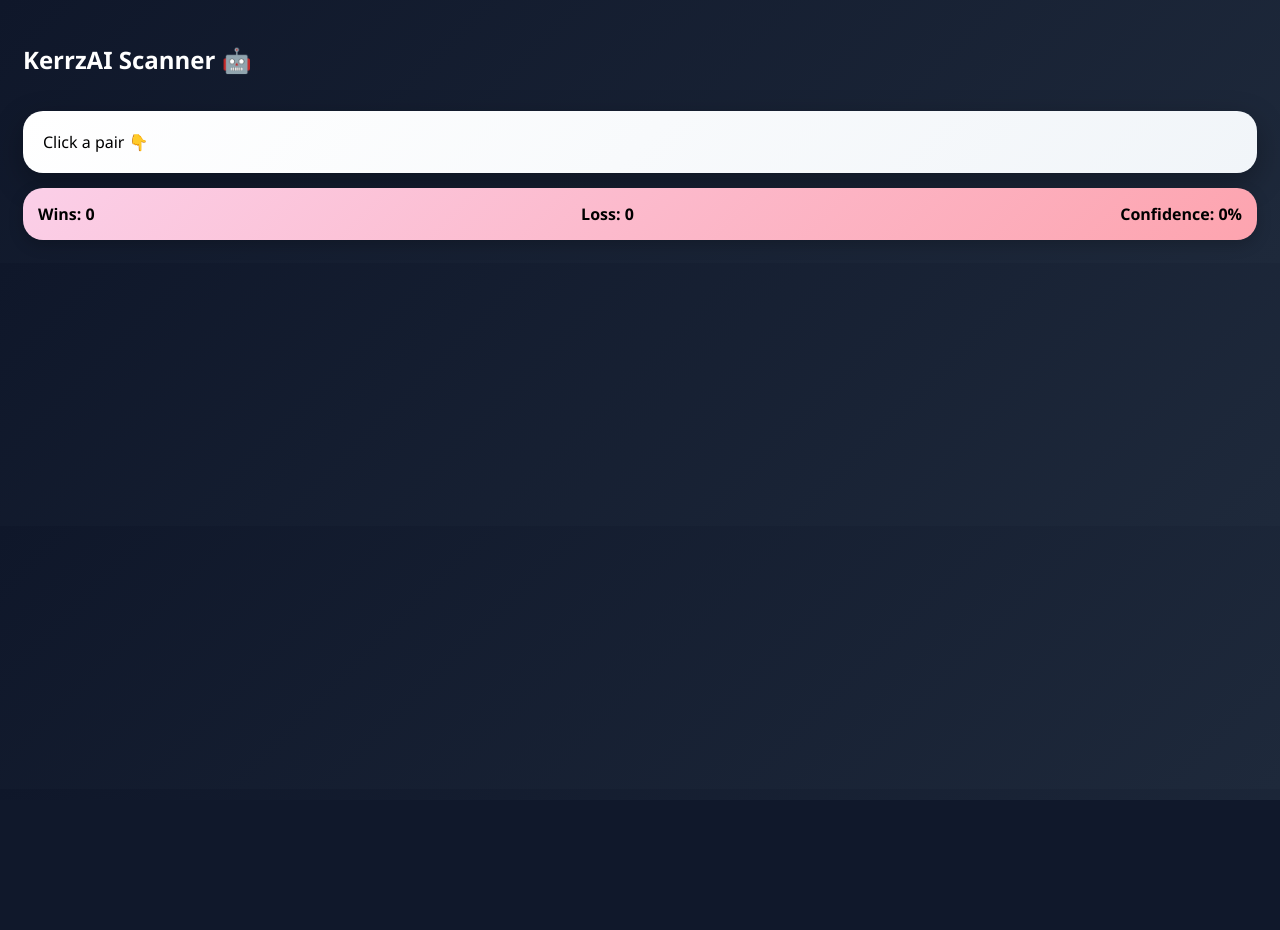
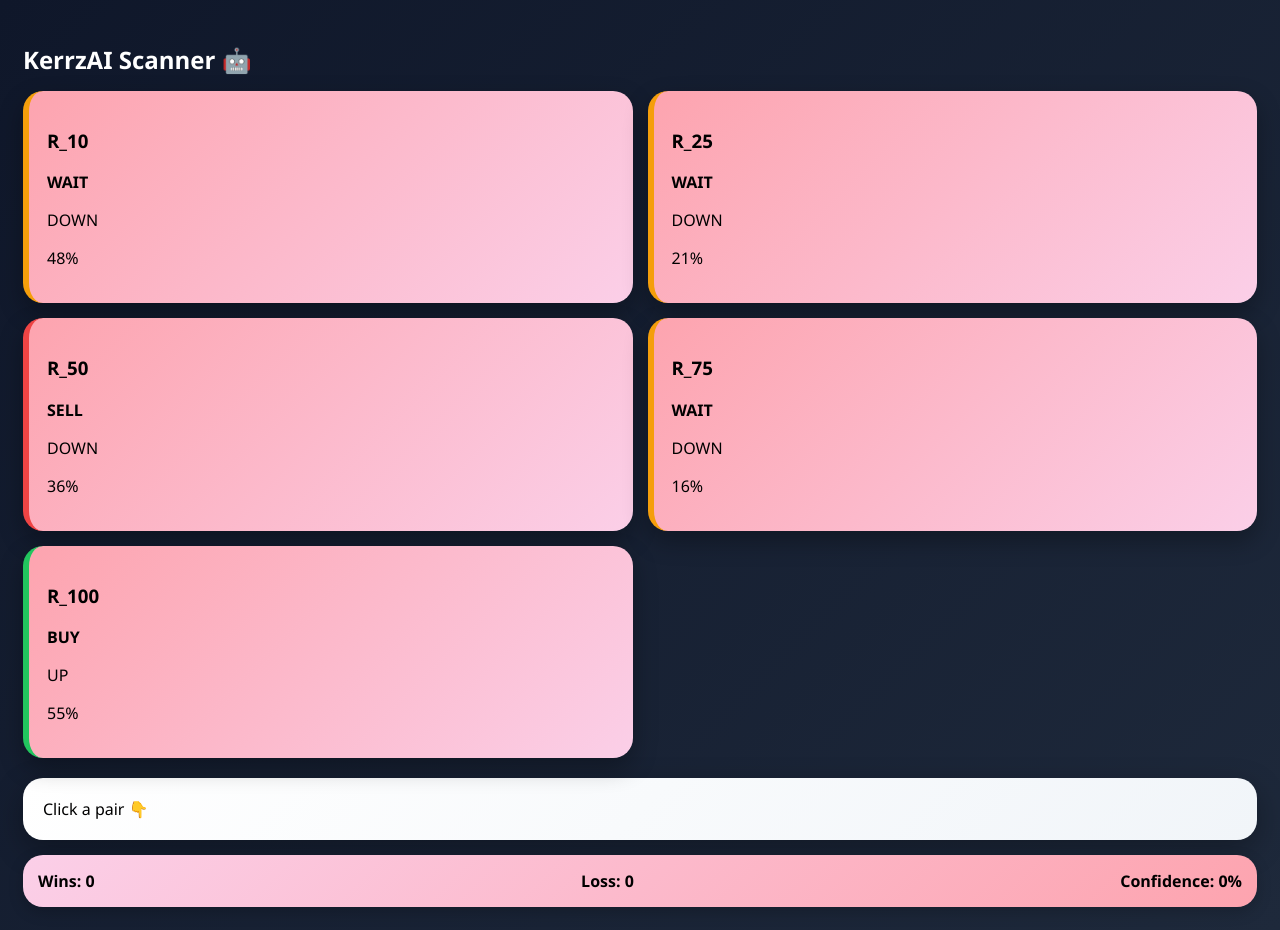
Before and after one commit to whittakerwhittaker123-commits/KerrzAi, a Flask app: page / in a window 1280 px wide. Before the commit the page ends 800 px from the top, so only its background shows below. Run offline with Flask 3, Linux system fonts and the light colour scheme.

Commit message:
Update index.html

```diff
--- a/templates/index.html
+++ b/templates/index.html
@@ -200,6 +200,77 @@ setInterval(loadScanner, 4000);
 loadScanner();
 
 </script>
+<script>
 
+// ✅ ALWAYS SHOW DATA (even if backend fails)
+const fallback = {
+  "R_10": { signal:"WAIT", trend:"DOWN", confidence:48 },
+  "R_25": { signal:"WAIT", trend:"DOWN", confidence:21 },
+  "R_50": { signal:"SELL", trend:"DOWN", confidence:36 },
+  "R_75": { signal:"WAIT", trend:"DOWN", confidence:16 },
+  "R_100": { signal:"BUY", trend:"UP", confidence:55 }
+};
+
+async function loadScanner(){
+  let data;
+
+  try {
+    const res = await fetch('/scan');
+
+    if (!res.ok) throw "error";
+
+    data = await res.json();
+
+  } catch (err) {
+    console.log("⚠️ Using fallback data");
+    data = fallback; // 🔥 FORCE SHOW BOXES
+  }
+
+  let grid = document.getElementById("grid");
+  grid.innerHTML = "";
+
+  Object.keys(data).forEach(pair => {
+
+    let d = data[pair];
+
+    let card = document.createElement("div");
+
+    let type = "wait";
+    if ((d.signal || "").includes("BUY")) type = "buy";
+    if ((d.signal || "").includes("SELL")) type = "sell";
+
+    card.className = "card " + type;
+
+    card.innerHTML = `
+      <h3>${pair}</h3>
+      <p><b>${d.signal}</b></p>
+      <p>${d.trend}</p>
+      <p>${d.confidence}%</p>
+    `;
+
+    card.onclick = () => showTrade(pair, d);
+
+    grid.appendChild(card);
+  });
+}
+
+function showTrade(pair, d){
+  document.getElementById("tradeBox").innerHTML = `
+    <h2>${pair}</h2>
+    <p><b>Trend:</b> ${d.trend}</p>
+    <p><b>Signal:</b> ${d.signal}</p>
+    <p><b>Entry:</b> ${d.entry || "-"}</p>
+    <p><b>TP:</b> ${d.tp || "-"}</p>
+    <p><b>SL:</b> ${d.sl || "-"}</p>
+    <p><b>Confidence:</b> ${d.confidence}%</p>
+  `;
+
+  document.getElementById("conf").innerText = d.confidence + "%";
+}
+
+setInterval(loadScanner, 4000);
+loadScanner();
+
+</script>
 </body>
 </html>
```
